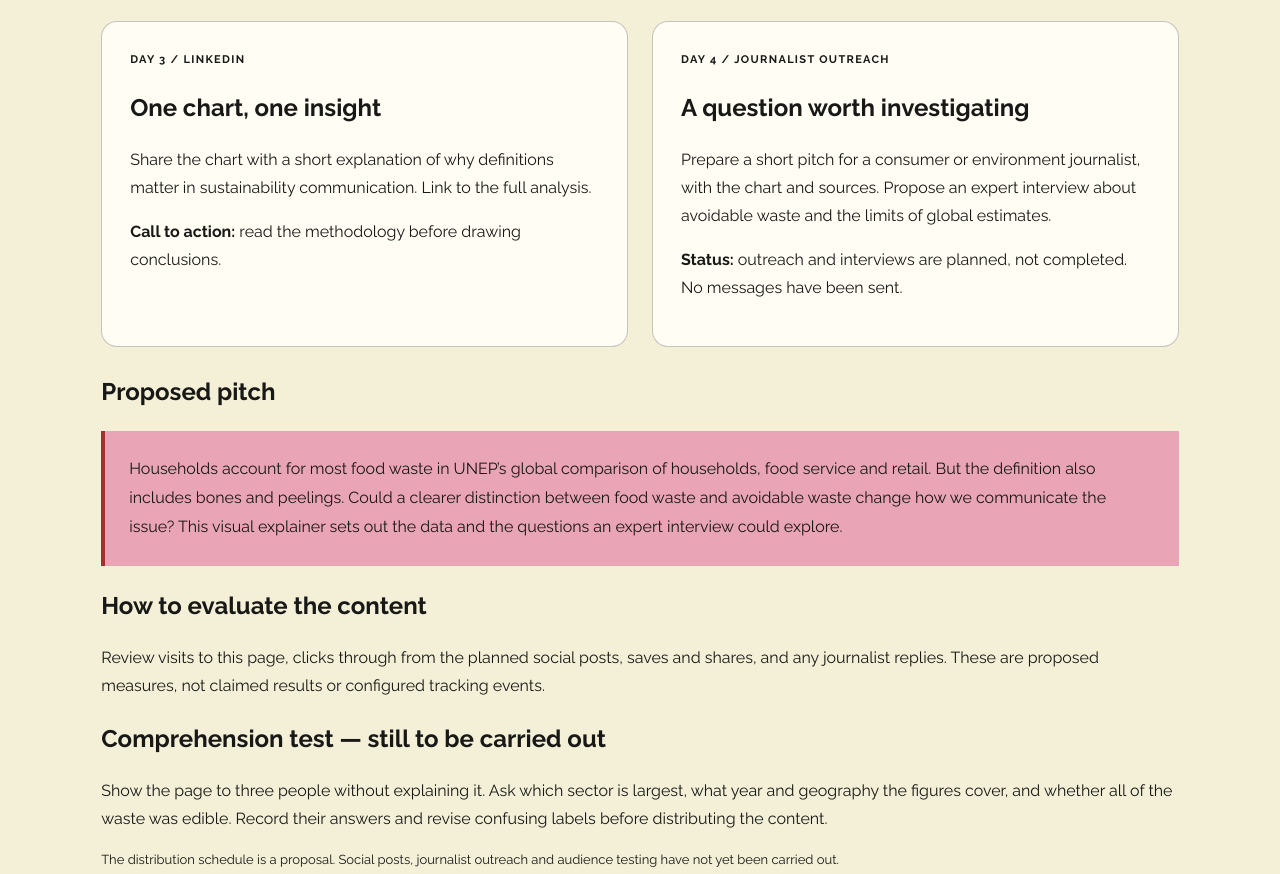
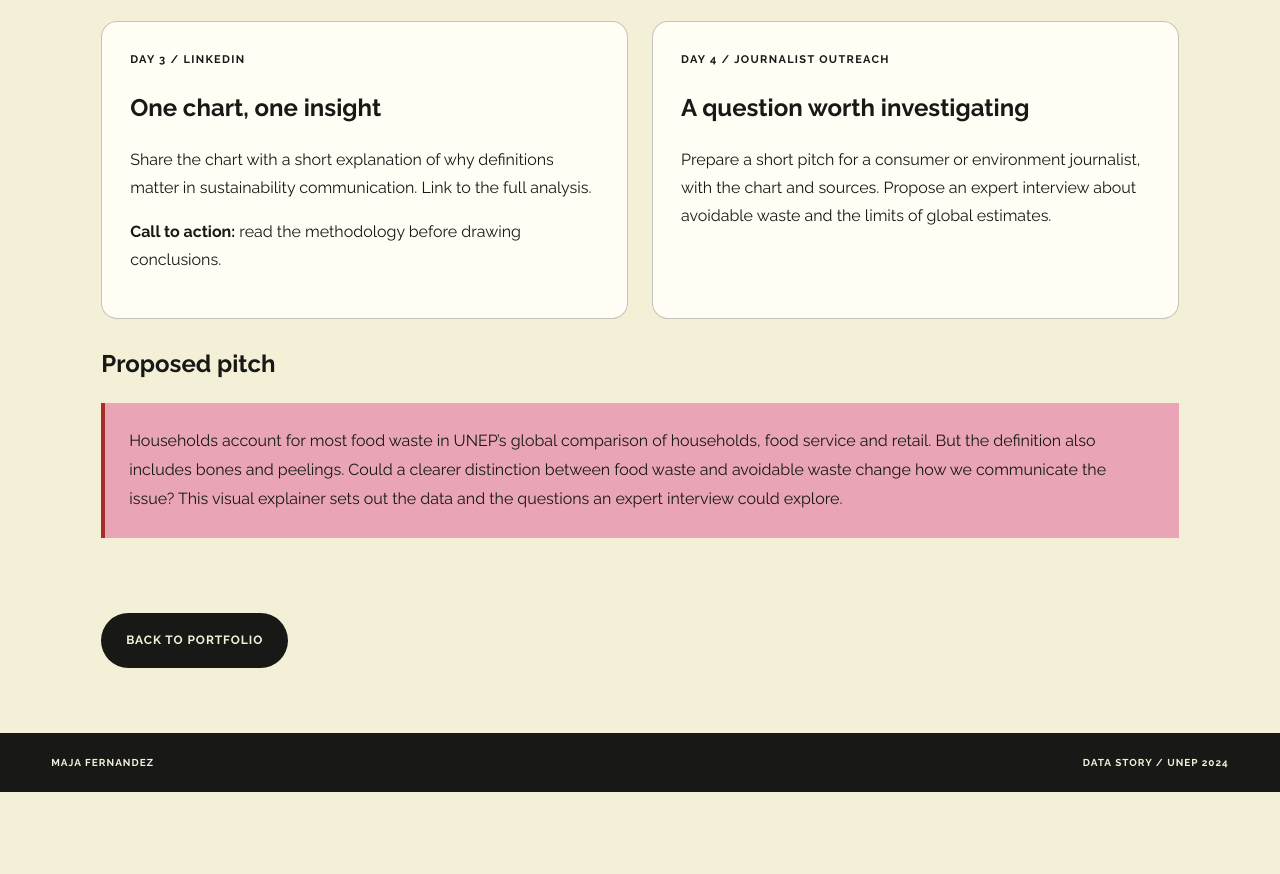
Before and after one commit to majafernandezz/majafernandez.github.io, a website: page food-waste/index.html in a window 1280 px wide. Shown: the part 3992-4866 px from the top of the page. After the commit the page ends 4784 px from the top, so only its background shows below. Drawn offline with Linux system fonts and the light colour scheme.

Commit message:
Remove requested content plan notes

```diff
--- a/food-waste/index.html
+++ b/food-waste/index.html
@@ -9,8 +9,7 @@
 <aside class="definition"><p class="eyebrow">THE DISTINCTION THAT MATTERS</p><h2>Food waste is not<br>all <em>edible food.</em></h2><p>The definition includes inedible parts such as bones and peelings. These totals cannot tell us how much of the waste could have been eaten.</p></aside>
 <section aria-labelledby="method"><p class="eyebrow">02 / READ IT CORRECTLY</p><h2 id="method">What the numbers<br><em>can — and cannot — say.</em></h2><ul><li><strong>Place and time:</strong> global estimates for 2022. They are not Swedish figures or measurements for the current year.</li><li><strong>Scope:</strong> households, food service and retail. Agriculture and earlier supply-chain losses are outside this comparison.</li><li><strong>Uncertainty:</strong> data availability and measurement quality vary. UNEP uses studies and extrapolation to estimate global totals; these are not an exact count of every discarded item.</li><li><strong>Calculation:</strong> 631 + 290 + 131 = 1,052 million tonnes. Dividing each sector by 1,052 and rounding to whole percentages gives 60%, 28% and 12%.</li><li><strong>Interpretation:</strong> sector totals describe where waste occurs. They do not establish individual blame, causes or the impact of a particular solution.</li></ul><p>Method reference: <a href="https://wedocs.unep.org/items/423eafe4-e4e8-47c0-b261-dbd3701be842">UNEP Food Waste Index Report 2024 — methodological appendix</a>.</p></section>
 <section aria-labelledby="plan"><p class="eyebrow">03 / CONTENT PLAN</p><h2 id="plan">Make the finding<br><em>worth sharing.</em></h2><p><strong>Objective:</strong> help readers understand where food waste occurs and what is included in the figures, then invite them to explore the evidence.</p><p><strong>Audience:</strong> young adults interested in food and sustainability, plus journalists covering consumer issues, climate and everyday life.</p><p><strong>Core message:</strong> households dominate the measured three-sector total, but “food waste” includes more than edible leftovers.</p><p><strong>Editorial angle:</strong> “Households dominate food waste — but how much could actually be eaten?” This is an explanatory story based on existing research, not a newly discovered result.</p>
-<div class="plan-cards"><article><p class="eyebrow">DAY 1 / PORTFOLIO</p><h3>The evidence page</h3><p>Publish the chart, exact source values, scope and definitions on this page. Give readers a source they can inspect and link to.</p><p><strong>Call to action:</strong> explore the figures and original report.</p></article><article><p class="eyebrow">DAY 2 / INSTAGRAM</p><h3>A five-slide carousel</h3><ol><li>Ask: “Where does most food waste happen?”</li><li>Reveal the three-sector chart.</li><li>Highlight the household share.</li><li>Explain edible versus inedible parts.</li><li>Show year, source and link to the full story.</li></ol><p><strong>Call to action:</strong> save the explainer and visit the source page.</p></article><article><p class="eyebrow">DAY 3 / LINKEDIN</p><h3>One chart, one insight</h3><p>Share the chart with a short explanation of why definitions matter in sustainability communication. Link to the full analysis.</p><p><strong>Call to action:</strong> read the methodology before drawing conclusions.</p></article><article><p class="eyebrow">DAY 4 / JOURNALIST OUTREACH</p><h3>A question worth investigating</h3><p>Prepare a short pitch for a consumer or environment journalist, with the chart and sources. Propose an expert interview about avoidable waste and the limits of global estimates.</p><p><strong>Status:</strong> outreach and interviews are planned, not completed. No messages have been sent.</p></article></div>
+<div class="plan-cards"><article><p class="eyebrow">DAY 1 / PORTFOLIO</p><h3>The evidence page</h3><p>Publish the chart, exact source values, scope and definitions on this page. Give readers a source they can inspect and link to.</p><p><strong>Call to action:</strong> explore the figures and original report.</p></article><article><p class="eyebrow">DAY 2 / INSTAGRAM</p><h3>A five-slide carousel</h3><ol><li>Ask: “Where does most food waste happen?”</li><li>Reveal the three-sector chart.</li><li>Highlight the household share.</li><li>Explain edible versus inedible parts.</li><li>Show year, source and link to the full story.</li></ol><p><strong>Call to action:</strong> save the explainer and visit the source page.</p></article><article><p class="eyebrow">DAY 3 / LINKEDIN</p><h3>One chart, one insight</h3><p>Share the chart with a short explanation of why definitions matter in sustainability communication. Link to the full analysis.</p><p><strong>Call to action:</strong> read the methodology before drawing conclusions.</p></article><article><p class="eyebrow">DAY 4 / JOURNALIST OUTREACH</p><h3>A question worth investigating</h3><p>Prepare a short pitch for a consumer or environment journalist, with the chart and sources. Propose an expert interview about avoidable waste and the limits of global estimates.</p></article></div>
 <h3>Proposed pitch</h3><blockquote>Households account for most food waste in UNEP’s global comparison of households, food service and retail. But the definition also includes bones and peelings. Could a clearer distinction between food waste and avoidable waste change how we communicate the issue? This visual explainer sets out the data and the questions an expert interview could explore.</blockquote>
-<h3>How to evaluate the content</h3><p>Review visits to this page, clicks through from the planned social posts, saves and shares, and any journalist replies. These are proposed measures, not claimed results or configured tracking events.</p>
-<h3>Comprehension test — still to be carried out</h3><p>Show the page to three people without explaining it. Ask which sector is largest, what year and geography the figures cover, and whether all of the waste was edible. Record their answers and revise confusing labels before distributing the content.</p><p class="source">The distribution schedule is a proposal. Social posts, journalist outreach and audience testing have not yet been carried out.</p></section>
+</section>
 <a class="button button-dark" href="../index.html#data-story">BACK TO PORTFOLIO</a></main><footer><span>MAJA FERNANDEZ</span><span>DATA STORY / UNEP 2024</span></footer></body></html>
```
